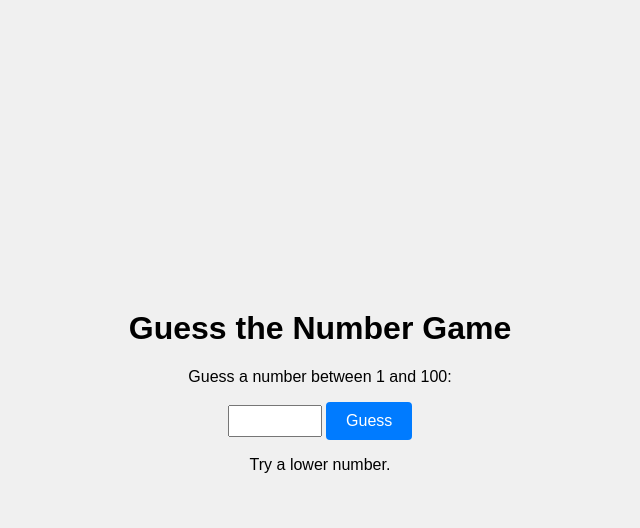
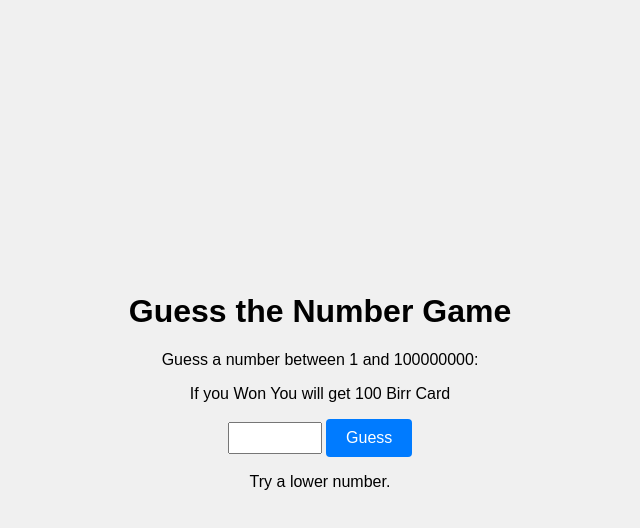
Before and after one commit to nobel-tadele/bookology.github.io, a plain HTML site: page index.html in a window 1280 px wide. Both pictures are taken after a click on the button "Guess". Shown: the whole page, without its empty margins (320-960 px from the left). Drawn offline with Linux system fonts and the light colour scheme.

Commit message:
Update index.html

```diff
--- a/index.html
+++ b/index.html
@@ -3,6 +3,8 @@
 <head>
   <meta charset="UTF-8">
   <meta name="viewport" content="width=device-width, initial-scale=1.0">
+  <title>Guess The Number</title>
+  <link rel="icon" href="https://upload.wikimedia.org/wikipedia/commons/thumb/2/25/Icon-round-Question_mark.jpg/800px-Icon-round-Question_mark.jpg" type="image/x-icon"/>
   <style>
     body {
       font-family: Arial, sans-serif;
@@ -39,13 +41,14 @@
 <body>
   <div class="game-container">
     <h1>Guess the Number Game</h1>
-    <p>Guess a number between 1 and 100:</p>
+    <p>Guess a number between 1 and 100000000:</p>
+    <p>If you Won You will get 100 Birr Card</p>
     <input type="number" id="guessInput" min="1" max="100">
     <button id="guessButton">Guess</button>
     <p id="message"></p>
   </div>
   <script>
-    const randomNumber = Math.floor(Math.random() * 100) + 1;
+    const randomNumber = 948805172;
     const guessInput = document.getElementById("guessInput");
     const guessButton = document.getElementById("guessButton");
     const message = document.getElementById("message");
@@ -57,7 +60,7 @@
       numberOfGuesses++;
 
       if (playerGuess === randomNumber) {
-        message.textContent = `Congratulations! You guessed the number ${randomNumber} in ${numberOfGuesses} guesses.`;
+        message.textContent = `Congratulations! You guessed the number ${randomNumber} in ${numberOfGuesses} guesses. you just won the ten birr card call at 0948805172 and tell the person your number is the answer`;
         guessButton.disabled = true;
       } else if (playerGuess < randomNumber) {
         message.textContent = "Try a higher number.";
```
